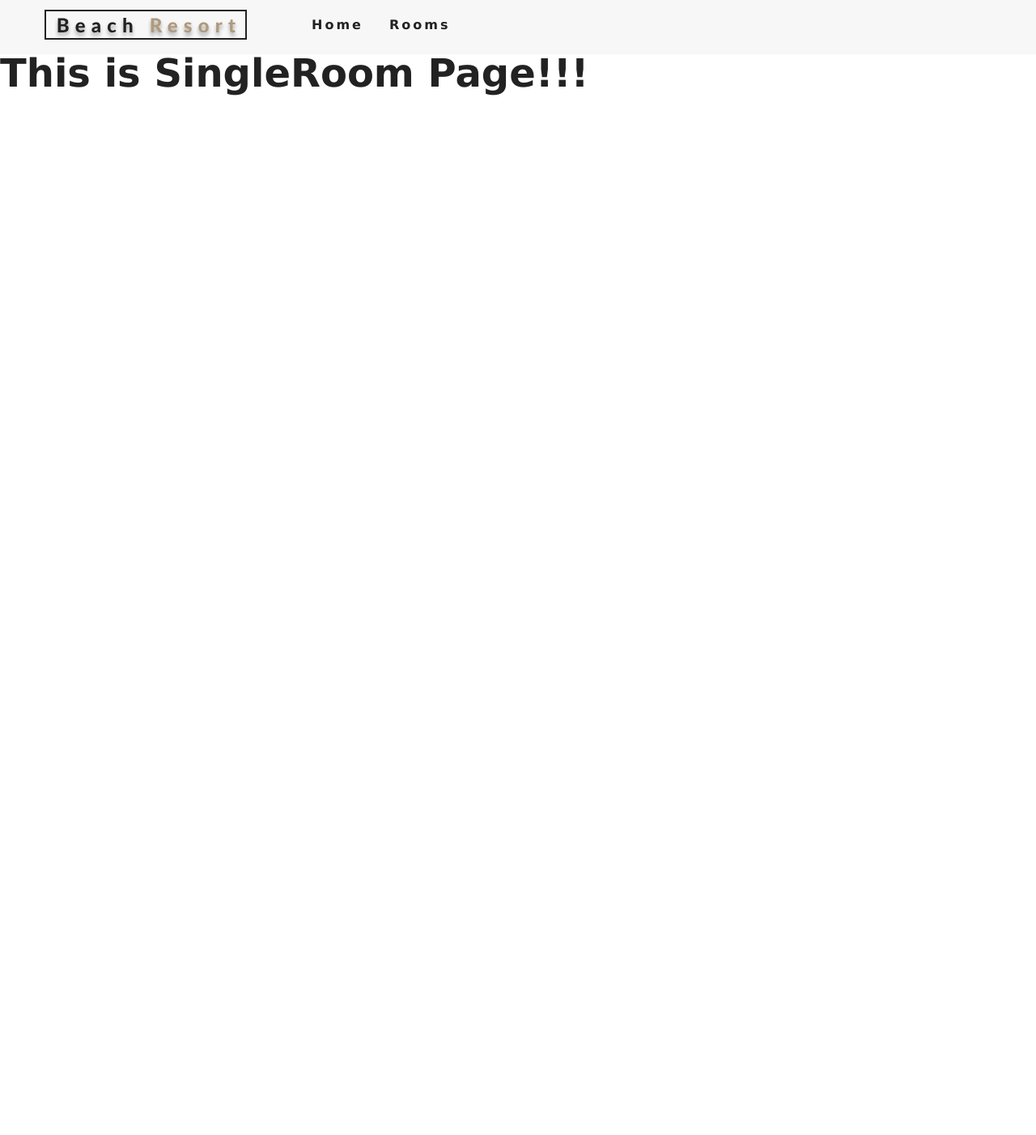
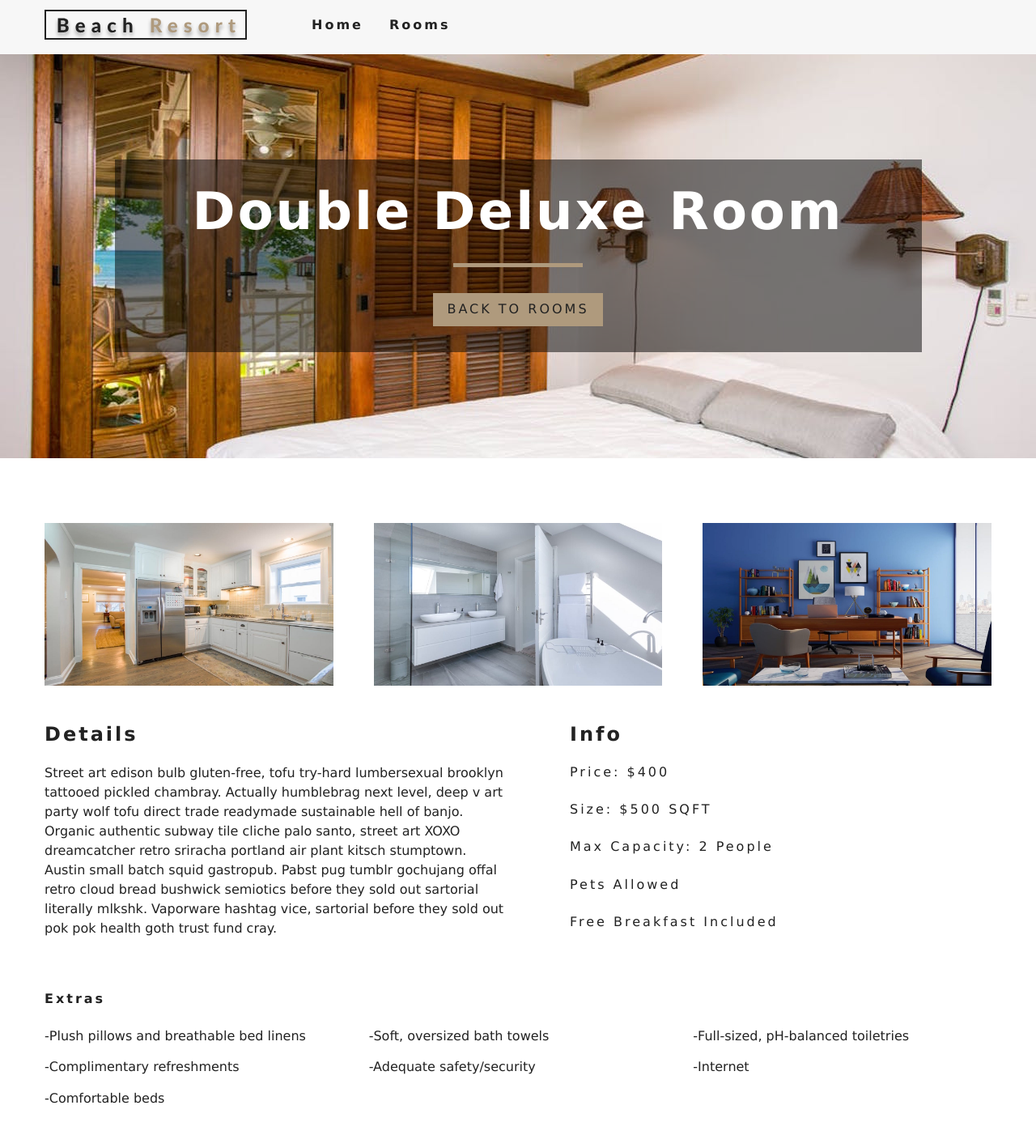
Before and after one commit to frankenstein32/Knights-Inn, a React (Create React App) app: page /rooms/double-deluxe in a window 1280 px wide. Shown: the top 1402 px of the page at 81% size. Before the commit the page ends 800 px from the top, so only its background shows below. Built offline with nearby package versions, Linux system fonts and the light colour scheme.

Commit message:
SingleRoom component setup

```diff
--- a/package.json
+++ b/package.json
@@ -10,7 +10,8 @@
     "react-dom": "^16.13.1",
     "react-icons": "^3.11.0",
     "react-router-dom": "^5.2.0",
-    "react-scripts": "3.4.3"
+    "react-scripts": "3.4.3",
+    "styled-components": "^5.2.0"
   },
   "scripts": {
     "start": "react-scripts start",
--- a/src/App.css
+++ b/src/App.css
@@ -166,7 +166,7 @@
 }
 .roomsHero {
   background-image: url("./images/room-2.jpeg");
-  min-height: 60vh;
+  min-height: 80vh;
 }
 /* End of Hero */
 /* Banner */
--- a/src/components/FeaturedRooms.js
+++ b/src/components/FeaturedRooms.js
@@ -3,7 +3,6 @@
 import Loading from './Loading'
 import Room from './Room'
 import Title from './Title'
-import defaultImg from '../images/room-1.jpeg'
 
 export default class FeaturedRooms extends Component {
     static contextType = RoomContext;
--- /dev/null
+++ b/src/components/StyledHero.js
@@ -0,0 +1,12 @@
+import styled from 'styled-components'
+import defaultImg from '../images/room-1.jpeg'
+
+const StyledHero = styled.header`
+
+    height: 500px;
+    background: url(${props => props.img? props.img : defaultImg}) center/cover no-repeat;
+    display: flex;
+    align-items: center;
+    justify-content: center;`;
+
+export default StyledHero;
--- a/src/context.js
+++ b/src/context.js
@@ -34,9 +34,15 @@
         return tempItems
     }
 
+    getRoom = slug => {
+        let tempRooms = [...this.state.rooms]
+        const room = tempRooms.find(room => room.slug === slug);
+        return room;
+    }
+
     render() {
         return (
-            <RoomContext.Provider value={{...this.state}}>
+            <RoomContext.Provider value={{...this.state, getRoom: this.getRoom}}>
                 {this.props.children}
             </RoomContext.Provider>
         )
--- a/src/pages/SingleRoom.js
+++ b/src/pages/SingleRoom.js
@@ -1,11 +1,92 @@
 import React, { Component } from 'react'
+import defaultBcg from  '../images/room-1.jpeg'
+import Hero from '../components/Hero'
+import Banner from '../components/Banner'
+import {Link} from 'react-router-dom'
+import {RoomContext} from '../context'
+import StyledHero from '../components/StyledHero'
 
 export default class SingleRoom extends Component {
+
+    constructor(props){
+        super(props);
+        this.state = {
+            slug: this.props.match.params.slug,
+            defaultBcg
+        }
+    }
+
+    static contextType = RoomContext;
+
     render() {
+
+        const {getRoom} = this.context
+        const room = getRoom(this.state.slug)
+        // console.log(room)
+
+        if(!room){
+            return  <div className="error">
+                        <h3>No such room could be found...</h3>
+                        <Link to="/rooms" className="btn-primary">
+                            Back to Rooms
+                        </Link>
+                    </div>
+        }
+
+        const {name, description, capacity, size, price, extras, breakfast,
+            pets, images} = room;
+
+        /* Room Destructuring */
+        const [mainImg, ...restImages] = images;
+
         return (
-            <div>
-                 <h1> This is SingleRoom Page!!! </h1>
-            </div>
-        )
+                <>
+                <StyledHero img={mainImg || this.state.defaultBcg}>
+                    {/* <Hero hero="roomsHero"> */}
+                        <Banner title={`${name} room`}>
+                            <Link to="/rooms" className="btn-primary">
+                                Back to Rooms
+                            </Link>
+                        </Banner>
+                    {/* </Hero> */}
+                </StyledHero>
+                <section className="single-room">
+                    <div className="single-room-images">
+                        {
+                            restImages.map((item, index) => {return <img key={index} src={item} alt={name} />})
+                        }
+                    </div>
+                    <div className="single-room-info">
+                        <article className="desc">
+                        <h3>Details</h3>
+                        <p>{description}</p>
+                        </article>
+                        <article className="info">
+                            <h3>Info</h3>
+                            <h6>Price: ${price}</h6>
+                            <h6>Size: ${size} SQFT</h6>
+                            <h6>
+                                max Capacity: {" "}
+                                {
+                                    capacity > 1 ? `${capacity} People` : `${capacity} Person`
+                                }
+                            </h6>
+                            <h6>{pets ? "Pets Allowed" : "No Pets Allowed"}</h6>
+                            <h6>{breakfast && "Free Breakfast Included"}</h6>
+                        </article>
+                    </div>
+                </section>
+                <section className="room-extras">
+                    <h6>Extras</h6>
+                    <ul className="extras">
+                        {
+                            extras.map((item, index) => {
+                            return <li key={index}> -{item}</li>
+                            })
+                        }
+                    </ul>
+                </section>
+                </>
+                );
     }
 }
```
Also changed, not shown: 1 other file (tests, documents, lock files or other folders).
